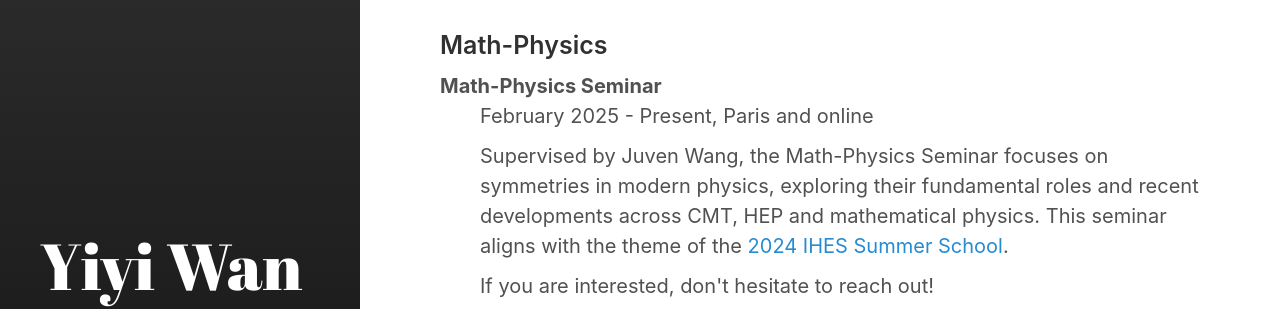
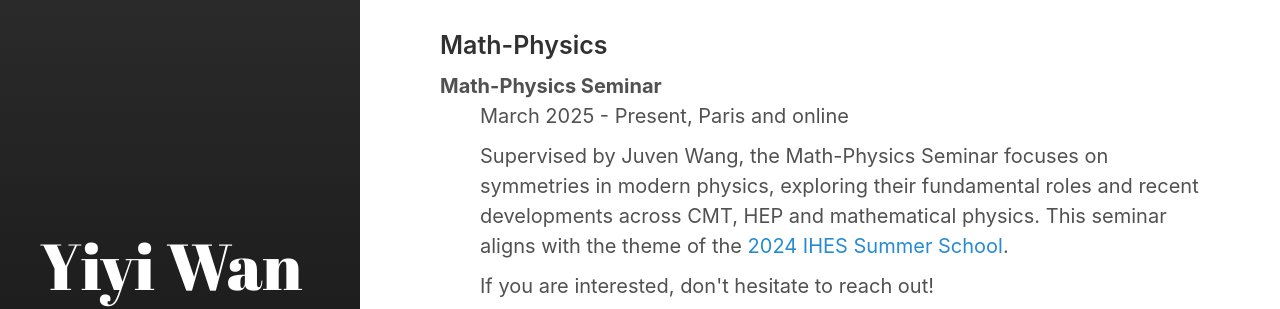
Before and after one commit to Roimex/Roimex.github.io, a Jekyll site: the page built from pages/activities.md, in a window 1280 px wide and 900 px high. Shown: the part 198-507 px from the top of the window. Built offline with Jekyll 4.4.1, drawn with Linux system fonts in a browser that asks for light colours.

Commit message:
Update activities.md

```diff
--- a/pages/activities.md
+++ b/pages/activities.md
@@ -11,7 +11,7 @@ sidebar_sort_order: 3
 <h3>Math-Physics</h3>
 <dl>
   <dt>Math-Physics Seminar</dt>
-  <dd>February 2025 - Present, Paris and online</dd>
+  <dd>March 2025 - Present, Paris and online</dd>
   <dd>Supervised by Juven Wang, the Math-Physics Seminar focuses on symmetries in modern physics, exploring their fundamental roles and recent developments across CMT, HEP and mathematical physics. This seminar aligns with the theme of the <a href="https://indico.math.cnrs.fr/event/11080/">2024 IHES Summer School</a>.</dd>
   <dd>If you are interested, don't hesitate to reach out!</dd>
 
```
